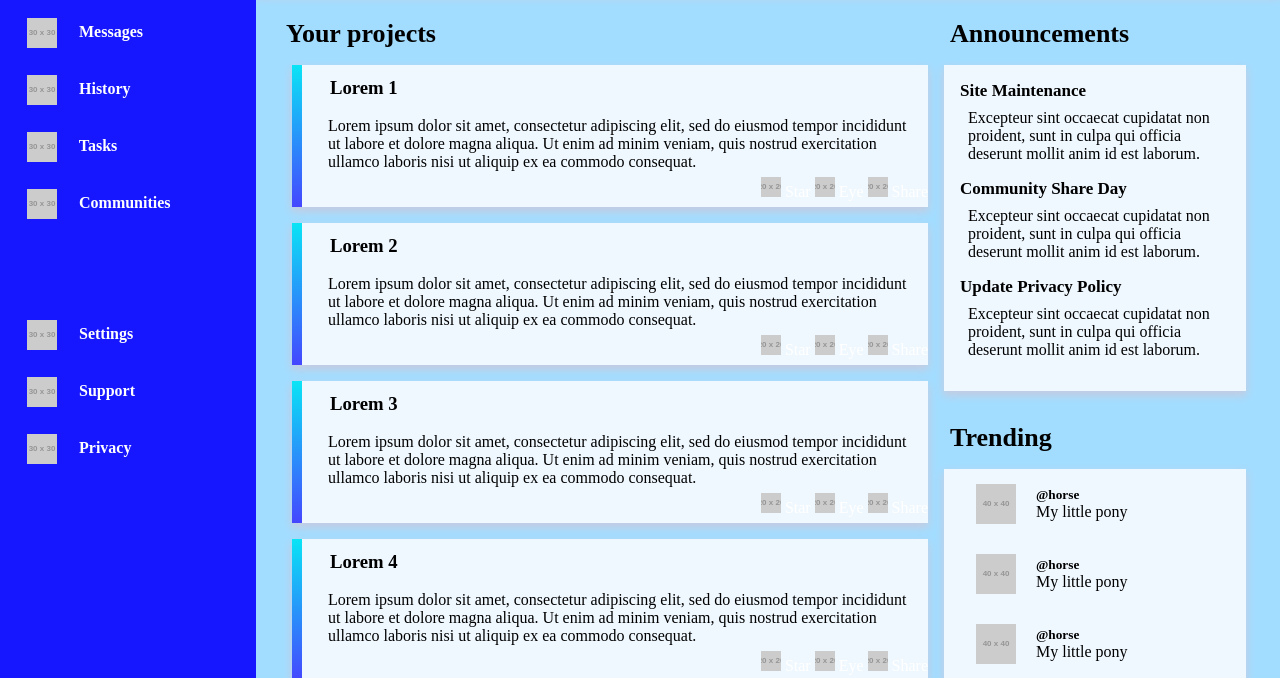
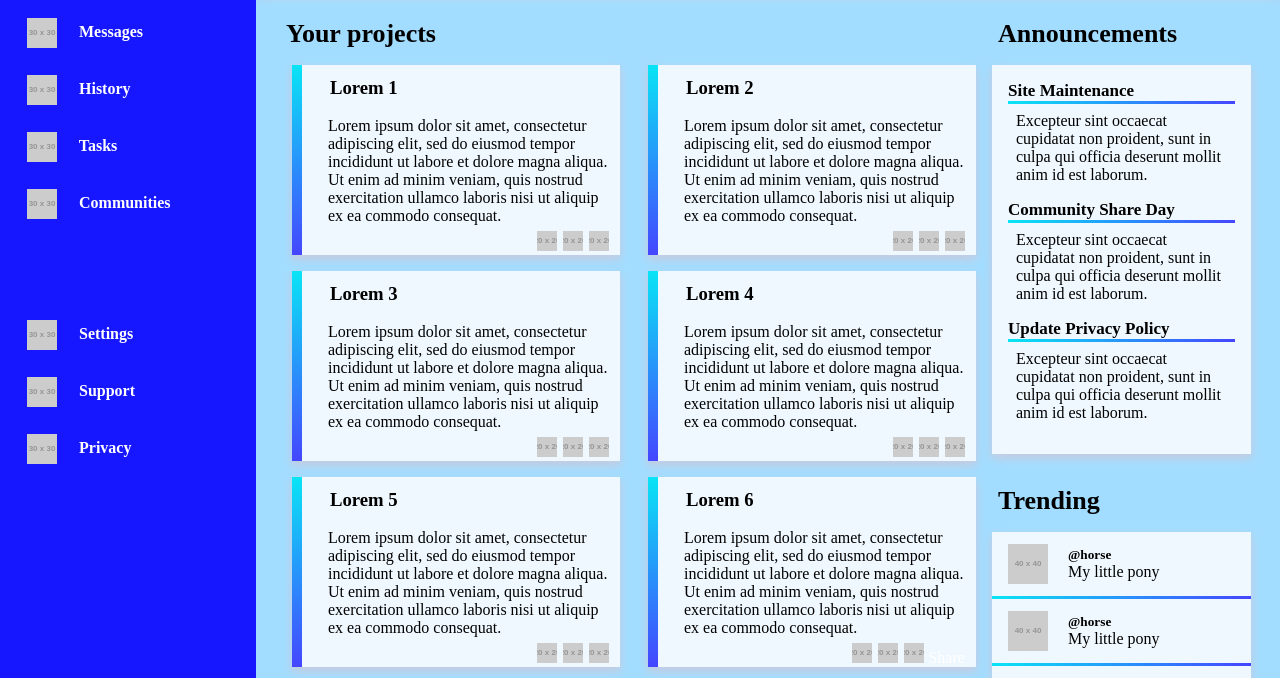
Before and after one commit to Ivana-R98/odin-AdminDashboard, a plain HTML site: page index.html in a window 1280 px wide. Shown: the part 241-919 px from the top of the page. Drawn offline with Linux system fonts and the light colour scheme; placeholder pictures from the web are drawn by us.

Commit message:
fixed a bit

```diff
--- a/index.html
+++ b/index.html
@@ -60,9 +60,9 @@
                         Ut enim ad minim veniam, quis nostrud exercitation ullamco laboris
                         nisi ut aliquip ex ea commodo consequat.</p>
                     <div class="icons">
-                        <a href="#"><img src="https://via.placeholder.com/20x20?text=img"> Star</a>
-                        <a href="#"><img src="https://via.placeholder.com/20x20?text=img"> Eye</a>
-                        <a href="#"><img src="https://via.placeholder.com/20x20?text=img"> Share</a>
+                        <a href="#"><img src="https://via.placeholder.com/20x20?text=Star"></a>
+                        <a href="#"><img src="https://via.placeholder.com/20x20?text=Eye"></a>
+                        <a href="#"><img src="https://via.placeholder.com/20x20?text=Share"></a>
                     </div>
                 </div>
                 <div class="card">
@@ -73,9 +73,9 @@
                         nisi ut aliquip ex ea commodo consequat.
                     </p>
                     <div class="icons">
-                        <a href="#"><img src="https://via.placeholder.com/20x20?text=img"> Star</a>
-                        <a href="#"><img src="https://via.placeholder.com/20x20?text=img"> Eye</a>
-                        <a href="#"><img src="https://via.placeholder.com/20x20?text=img"> Share</a>
+                        <a href="#"><img src="https://via.placeholder.com/20x20?text=Star"></a>
+                        <a href="#"><img src="https://via.placeholder.com/20x20?text=Eye"></a>
+                        <a href="#"><img src="https://via.placeholder.com/20x20?text=Share"></a>
                     </div>
                 </div>
                 <div class="card">
@@ -86,9 +86,9 @@
                         nisi ut aliquip ex ea commodo consequat.
                     </p>
                     <div class="icons">
-                        <a href="#"><img src="https://via.placeholder.com/20x20?text=img"> Star</a>
-                        <a href="#"><img src="https://via.placeholder.com/20x20?text=img"> Eye</a>
-                        <a href="#"><img src="https://via.placeholder.com/20x20?text=img"> Share</a>
+                        <a href="#"><img src="https://via.placeholder.com/20x20?text=Star"></a>
+                        <a href="#"><img src="https://via.placeholder.com/20x20?text=Eye"></a>
+                        <a href="#"><img src="https://via.placeholder.com/20x20?text=Share"></a>
                     </div>
                 </div>
                 <div class="card">
@@ -99,9 +99,9 @@
                         nisi ut aliquip ex ea commodo consequat.
                     </p>
                     <div class="icons">
-                        <a href="#"><img src="https://via.placeholder.com/20x20?text=img"> Star</a>
-                        <a href="#"><img src="https://via.placeholder.com/20x20?text=img"> Eye</a>
-                        <a href="#"><img src="https://via.placeholder.com/20x20?text=img"> Share</a>
+                        <a href="#"><img src="https://via.placeholder.com/20x20?text=Star"></a>
+                        <a href="#"><img src="https://via.placeholder.com/20x20?text=Eye"></a>
+                        <a href="#"><img src="https://via.placeholder.com/20x20?text=Share"></a>
                     </div>
                 </div>
                 <div class="card">
@@ -112,9 +112,9 @@
                         nisi ut aliquip ex ea commodo consequat.
                     </p>
                     <div class="icons">
-                        <a href="#"><img src="https://via.placeholder.com/20x20?text=img"> Star</a>
-                        <a href="#"><img src="https://via.placeholder.com/20x20?text=img"> Eye</a>
-                        <a href="#"><img src="https://via.placeholder.com/20x20?text=img"> Share</a>
+                        <a href="#"><img src="https://via.placeholder.com/20x20?text=Star"></a>
+                        <a href="#"><img src="https://via.placeholder.com/20x20?text=Eye"></a>
+                        <a href="#"><img src="https://via.placeholder.com/20x20?text=Share"></a>
                     </div>
                 </div>
                 <div class="card">
@@ -125,8 +125,8 @@
                         nisi ut aliquip ex ea commodo consequat.
                     </p>
                     <div class="icons">
-                        <a href="#"><img src="https://via.placeholder.com/20x20?text=img"> Star</a>
-                        <a href="#"><img src="https://via.placeholder.com/20x20?text=img"> Eye</a>
+                        <a href="#"><img src="https://via.placeholder.com/20x20?text=Star"></a>
+                        <a href="#"><img src="https://via.placeholder.com/20x20?text=Eye"></a>
                         <a href="#"><img src="https://via.placeholder.com/20x20?text=img"> Share</a>
                     </div>
                 </div>
--- a/style.css
+++ b/style.css
@@ -119,7 +119,7 @@ header img {
 main {
     grid-area: 2/2/3/3;
     display: grid;
-    grid-template-columns: 2fr 1fr;
+    grid-template-columns: 2.5fr 1fr;
     gap: 1rem;
 }
 .card, .trending, .info {
@@ -157,11 +157,12 @@ h3 {
 .icons {
     justify-self: end;
     align-self: end;
-    height: 30px;
+    display: flex;
+    gap: 6px;
+    height: fit-content;
+    margin-right: 0.7rem;
 }
-.icons a {
-    line-height: 25px;
-}
+
 
 .announce {
     grid-area: 1/2/2/3;
@@ -187,21 +188,35 @@ h3 {
 }
 .trending img, .trending .text {
     display: inline-block;
-    margin: 15px 8px;
+    margin: 12px 8px;
     vertical-align: middle;
 }
 .trending img {
-    margin-left: 2rem;
+    margin-left: 1rem;
+}
+.trending > div, h4 {
+    border-bottom-style: solid;
+    border-bottom-width: 3px;
+    border-image: linear-gradient(90deg, rgb(9, 229, 245), rgb(69,69,255)) 1;
 }
 
 /* media for lower than laptops */
-@media screen and (max-height: 1024px) {
+@media screen and (max-width: 1024px) {
     header {
-        max-height: auto;
-
+        max-height: fit-content;
+        grid-template-columns: auto;
+        grid-template-rows: auto;
+    }
+    .acc {
+        gap: 0;
+        margin: 0;
     }
     .container {
         grid-template-columns: 1fr;
         grid-template-rows: repeat(6, 1fr);
     }
+    .card {
+        height: fit-content;
+        padding-left: 6px;
+    }
 }
```
